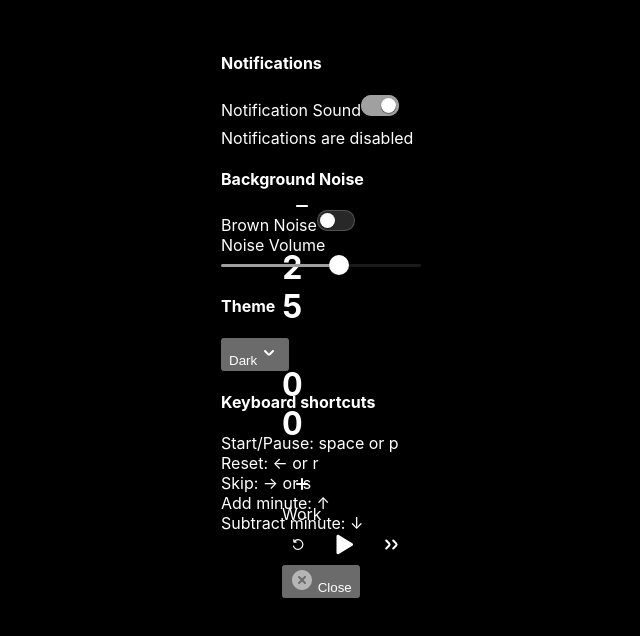
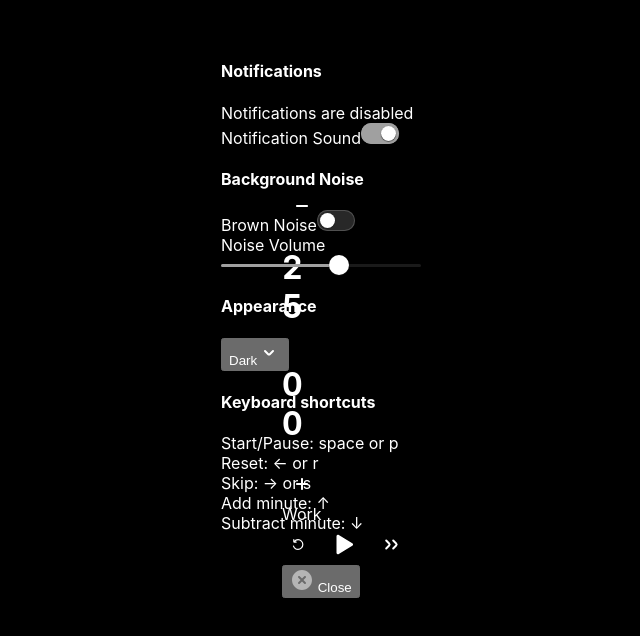
Before and after one commit to jamesjlyons/pomodo, a Next.js app: page / in a window 1280 px wide. Both pictures are taken after a click on the button "Settings". Shown: the top 636 px of the page, without its empty margins (293-933 px from the left). Built offline with nearby package versions, Linux system fonts and the light colour scheme.

Commit message:
settings reorder

```diff
--- a/components/NotificationControls.tsx
+++ b/components/NotificationControls.tsx
@@ -65,7 +65,7 @@ export default function NotificationControls({
   }, []);
 
   return (
-    <div className="notificationControls" style={{ marginTop: 8 }}>
+    <div className="notificationControls">
       {notifPerm === 'unknown' && (
         <span style={{ fontSize: 12, opacity: 0.5 }}>
           Checking notification permissions...
--- a/components/Pomodoro.tsx
+++ b/components/Pomodoro.tsx
@@ -831,6 +831,11 @@ export default function Pomodoro() {
                 <div className="soundAndNotif">
                   <div className="notif">
                     <h4>Notifications</h4>
+                    <div className="soundAndNotifItems">
+                      <NotificationControls
+                        notifEnabled={notifEnabled}
+                        setNotifEnabled={setNotifEnabled}
+                      />
                       <form>
                         <div className="switch">
                           <label className="Label" htmlFor="sound">
@@ -846,11 +851,7 @@ export default function Pomodoro() {
                           </Switch.Root>
                         </div>
                       </form>
-
-                    <NotificationControls
-                      notifEnabled={notifEnabled}
-                      setNotifEnabled={setNotifEnabled}
-                    />
+                    </div>
                   </div>
 
                   <div className="sound">
@@ -892,9 +893,11 @@ export default function Pomodoro() {
                       </div>
                     </form>
                   </div>
+                </div>
 
+                <div className="settingsRight">
                   <div className="theme">
-                    <h4>Theme</h4>
+                    <h4>Appearance</h4>
 
                     <Select.Root
                       defaultValue={theme}
@@ -944,15 +947,17 @@ export default function Pomodoro() {
                       </Select.Portal>
                     </Select.Root>
                   </div>
-                </div>
 
                   <div className="shortcuts">
                     <h4>Keyboard shortcuts</h4>
                     <p>
                       Start/Pause: space or p <br />
                       Reset: ← or r <br />
-                    Skip: → or s <br /> Add minute: ↑<br /> Subtract minute: ↓
+                      Skip: → or s <br />
+                      Add minute: ↑<br />
+                      Subtract minute: ↓
                     </p>
+                  </div>
                 </div>
               </motion.div>
 
--- a/styles/pomodoro.css
+++ b/styles/pomodoro.css
@@ -119,7 +119,7 @@
 
   display: flex;
   align-items: center;
-/*   transform: translateY(-6px); */
+  /*   transform: translateY(-6px); */
 
   height: 0.85em;
   padding-bottom: 0.23em;
@@ -236,8 +236,10 @@
   border-radius: 24px;
   display: flex;
   flex-wrap: wrap;
+  flex-direction: column;
   gap: 32px;
   max-width: 90vw;
+  min-width: 300px;
 }
 
 .shortcuts > h4,
@@ -245,19 +247,45 @@
 .notif > h4,
 .theme > h4 {
   margin: 0;
-  margin-bottom: 8px;
+  margin-bottom: 12px;
 }
 
 .soundAndNotif {
   display: flex;
   flex-direction: column;
-  gap: 16px;
+  gap: 32px;
+}
+
+.settingsRight {
+  display: flex;
+  flex-direction: column;
+  gap: 32px;
+}
+
+.shortcuts > p {
+  line-height: 1.5;
+  font-size: 13px;
 }
 
 .switch {
   display: flex;
   gap: 8px;
   align-items: center;
+  justify-content: space-between;
+  width: 100%;
+}
+
+.sound > form,
+.soundAndNotifItems {
+  display: flex;
+  flex-direction: column;
+  gap: 10px;
+}
+
+.volume-control {
+  display: flex;
+  gap: 12px;
+  flex-wrap: wrap;
 }
 
 /* .themeButtons {
```
Lines whose indentation alone changed are shown as unchanged.
